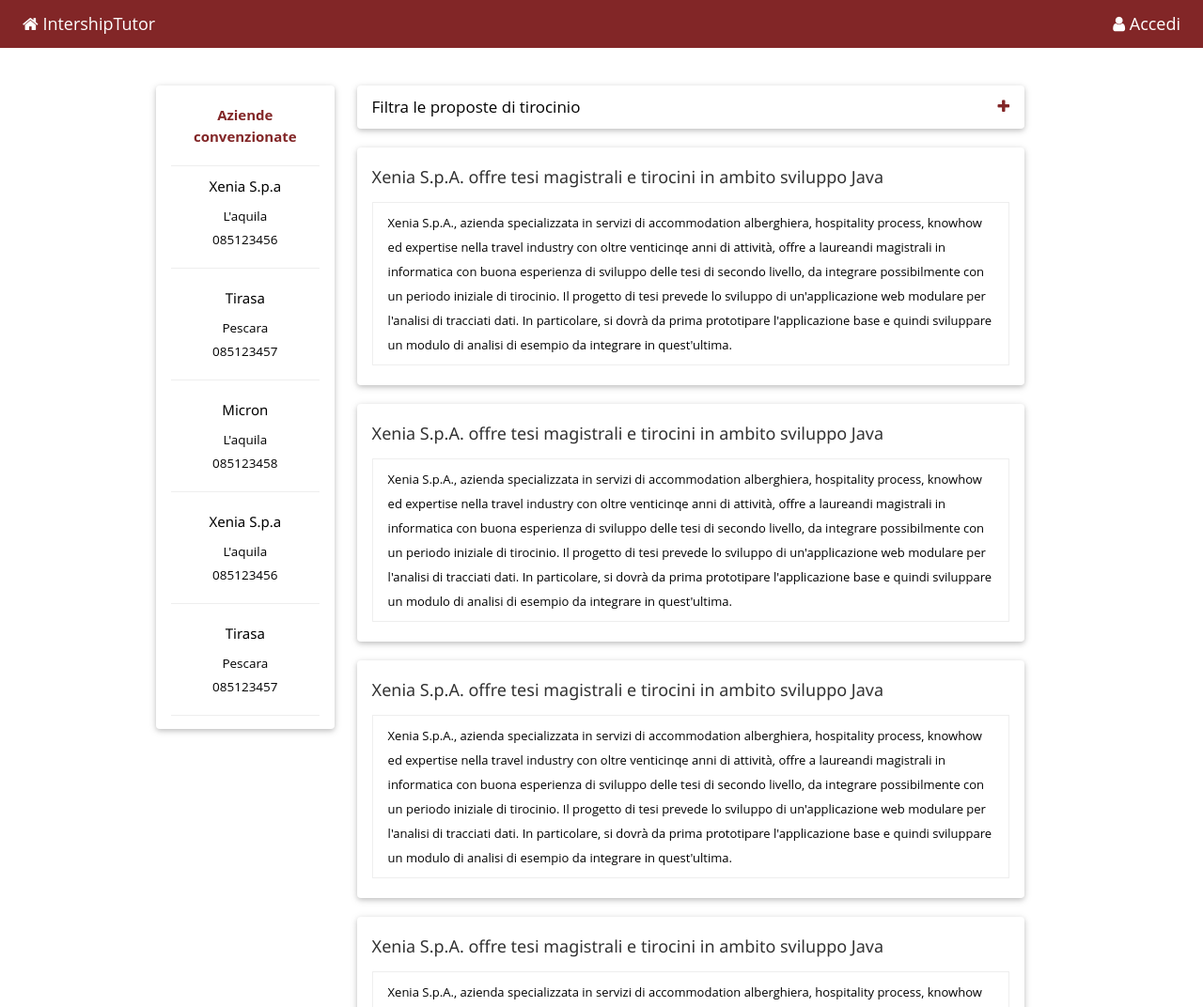
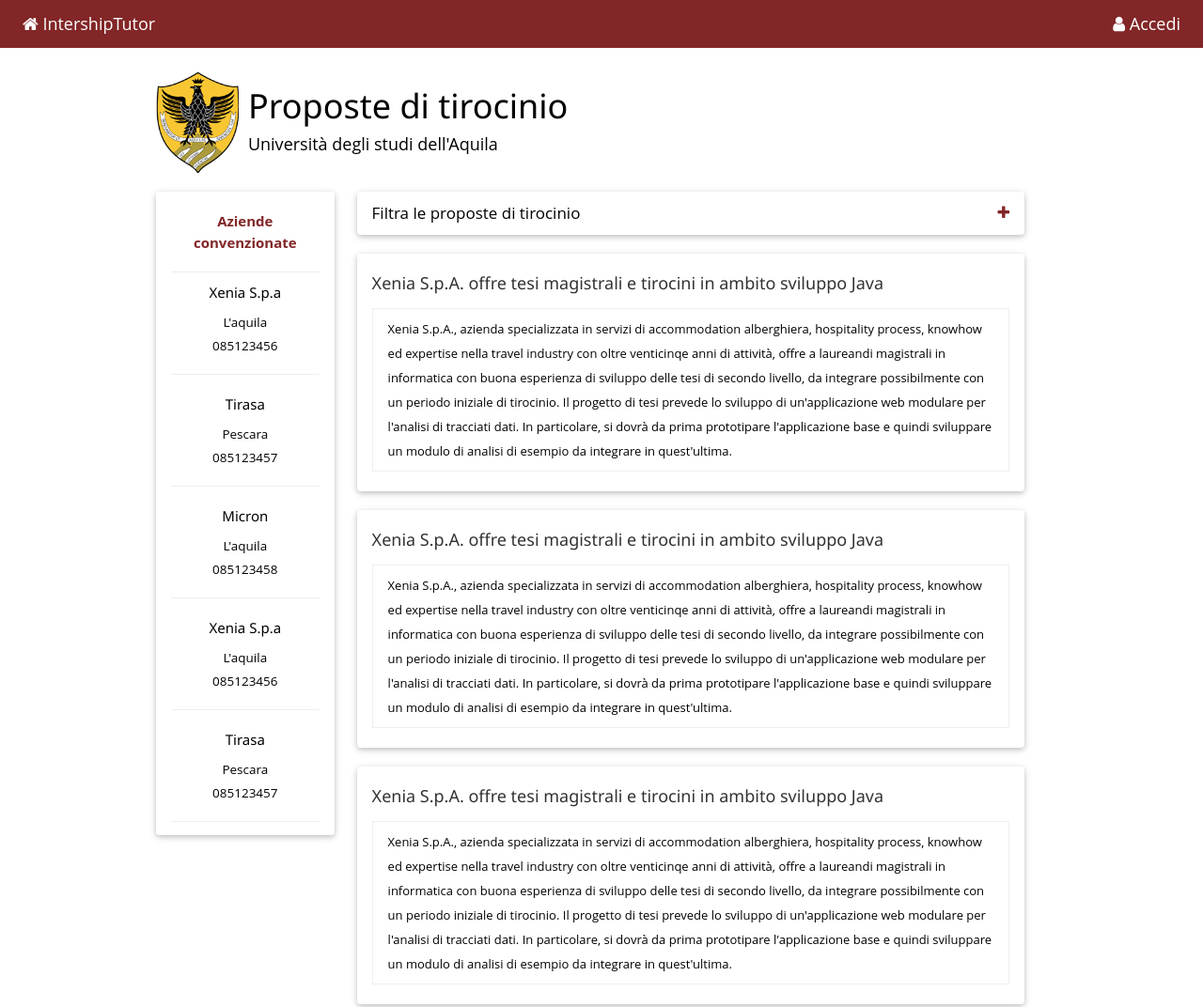
Before and after one commit to Morrysh/Intership-Tour, a plain HTML site: page client/src/index.html in a window 1280 px wide. Shown: the top 1072 px of the page at 94% size. Drawn offline with Linux system fonts and the light colour scheme.

Commit message:
logo e titolo

```diff
--- a/client/src/css/style.css
+++ b/client/src/css/style.css
@@ -1,10 +1,31 @@
+/*titolo e logo*/
+.logo{
+    float:left;
+}
+
+.header{
+    float:left;
+    margin-bottom:0px;
+    margin-left:10px;
+}
+
+.titolo{
+    height: 108px;
+    /*width:50%;*/
+    margin-bottom:20px;
+    /*margin-left: auto;*/
+    /*margin-right: auto;*/
+}
+
+.header p{
+    font-size: 18px;
+    margin-top:0px;
+    margin-bottom:0px;
+}
+
+
 * {
     font-family: "Open Sans", sans-serif
-}
-
-html{
-    margin: auto;
-    max-width:1500px;
 }
 
 /* Useful in different parts */
@@ -28,8 +49,7 @@ html{
 }
 
 .page-container{
-    margin-left: 8%;
-    margin-right: 8%;
+    margin: 25px auto auto auto !important;
 }
 /* End column management */
 
@@ -108,10 +128,6 @@ html{
 
 .w3-border{
     border-color: #eeeeee !important;
-}
-
-.page-container{
-    margin: 40px auto auto auto !important;
 }
 
 .proposte-tirocinio{
--- a/client/src/index.html
+++ b/client/src/index.html
@@ -44,12 +44,16 @@
         </div>
     </div>
 
-    <!-- Title container -->
+
 
 
     <!-- Page Container -->
     <div class="w3-container w3-content page-container">
         <!-- The Grid -->
+        <!-- Title container -->
+        <div class="titolo"><img src="./img/univaq_logo.png" alt="Smiley face" height="108" class="logo">
+        <h1 class="header"> Proposte di tirocinio<br> <p>Università degli studi dell'Aquila</p></h1></div>
+        <!--end Title container -->
         <div class="w3-row">
             <!-- Left Column -->
             <div class="w3-col m3" id="left-column">
```
